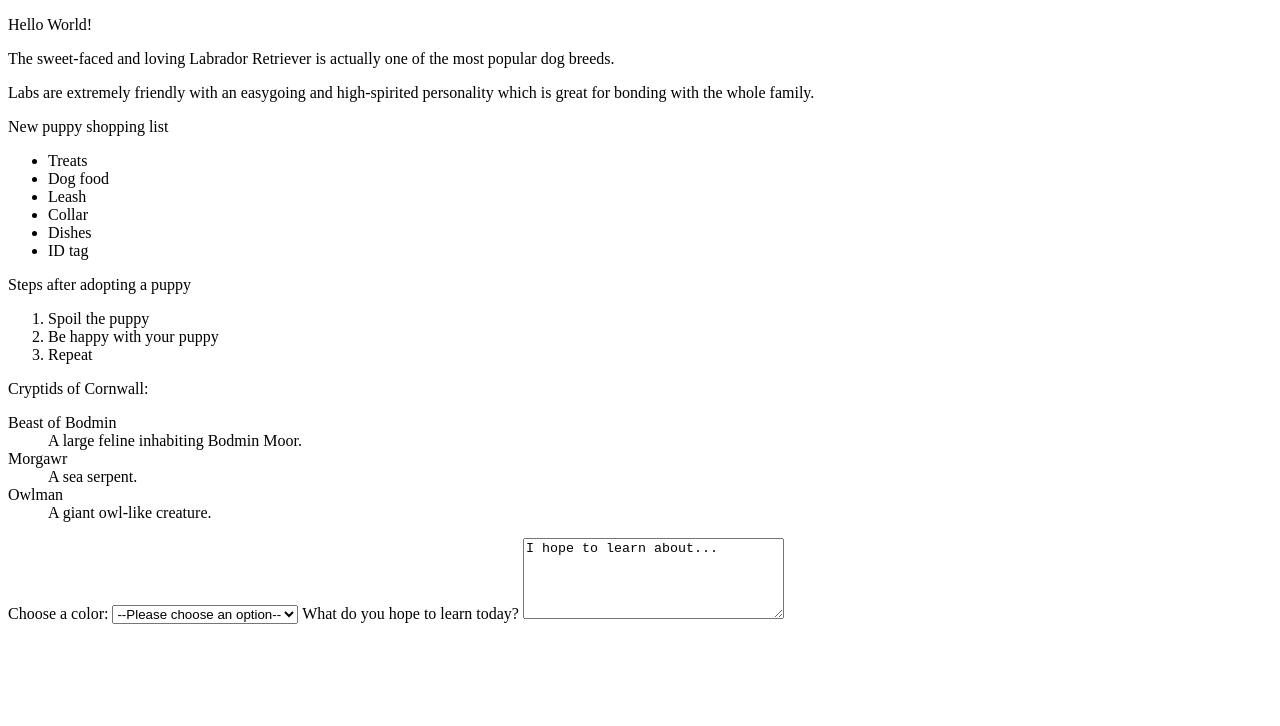
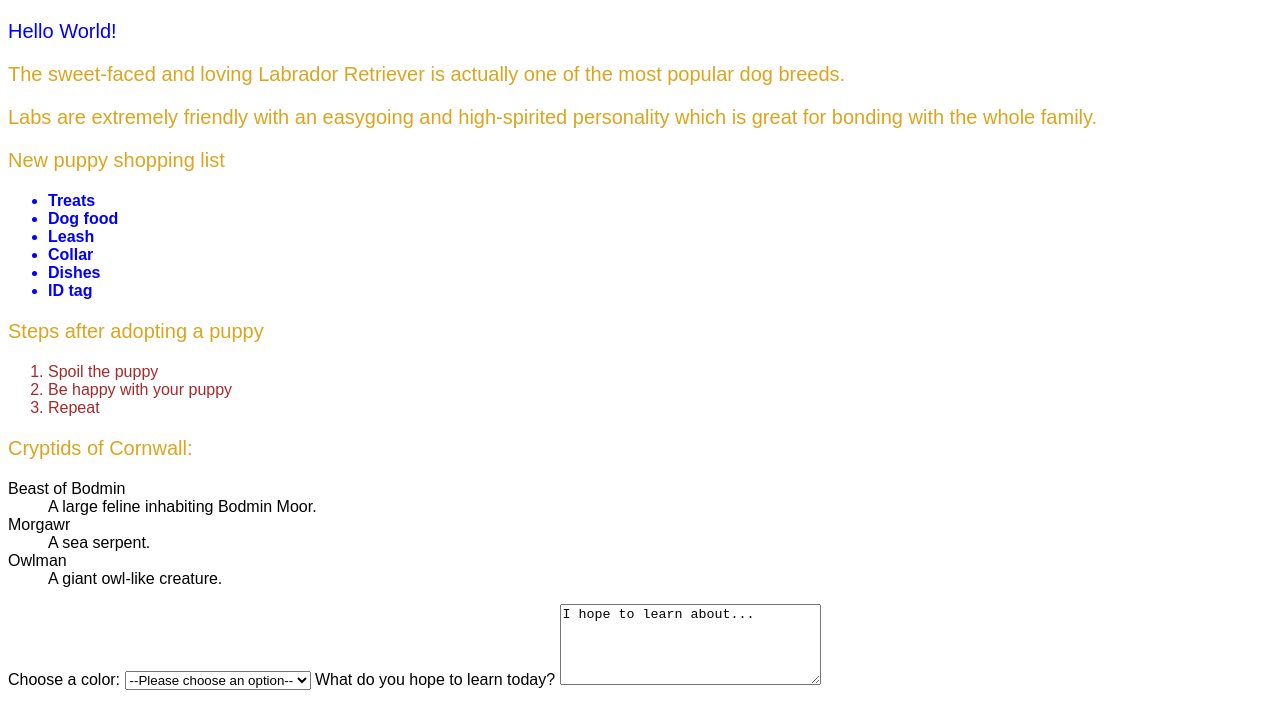
Before and after one commit to pengoJames/html-practice, a plain HTML site: page index.html in a window 1280 px wide. Drawn offline with Linux system fonts and the light colour scheme.

Commit message:
modify the page

```diff
--- /dev/null
+++ b/CSS/style.css
@@ -0,0 +1,7 @@
+body {
+   font-family: Arial, Helvetica, sans-serif;
+}
+
+.ordered-list {
+    color: brown;
+}
--- a/index.html
+++ b/index.html
@@ -1,7 +1,24 @@
 <!DOCTYPE html>
-<html>
-    <body>
-        <p>Hello World!</p>
+<html lang="en">
+<head>
+    <meta charset="UTF-8">
+    <meta http-equiv="X-UA-Compatible" content="IE=edge">
+    <meta name="viewport" content="width=device-width, initial-scale=1.0">
+    <link rel="stylesheet" href="./CSS/style.css"/>
+    <title>HTML refresher document</title>
+    <style>
+        p {
+            color: goldenrod;
+            font-size: 20px;
+        }
+
+        #p {
+            color: #00f;
+        }
+    </style>
+</head>
+<body>
+    <p id="p">Hello World!</p>
 
         <p>
             The sweet-faced and loving Labrador Retriever is actually one of the most
@@ -14,7 +31,7 @@
         </p>
 
         <p>New puppy shopping list</p>
-            <ul>
+            <ul style="color: blue; font-weight: bold;">
                 <li>Treats</li>
                 <li>Dog food</li>
                 <li>Leash</li>
@@ -24,7 +41,7 @@
             </ul>
 
         <p>Steps after adopting a puppy</p>
-            <ol>
+            <ol class="ordered-list">
                 <li>Spoil the puppy</li>
                 <li>Be happy with your puppy</li>
                 <li>Repeat</li>
@@ -66,5 +83,5 @@
 I hope to learn about...
 </textarea>
 
-    </body>
+</body>
 </html>
```
